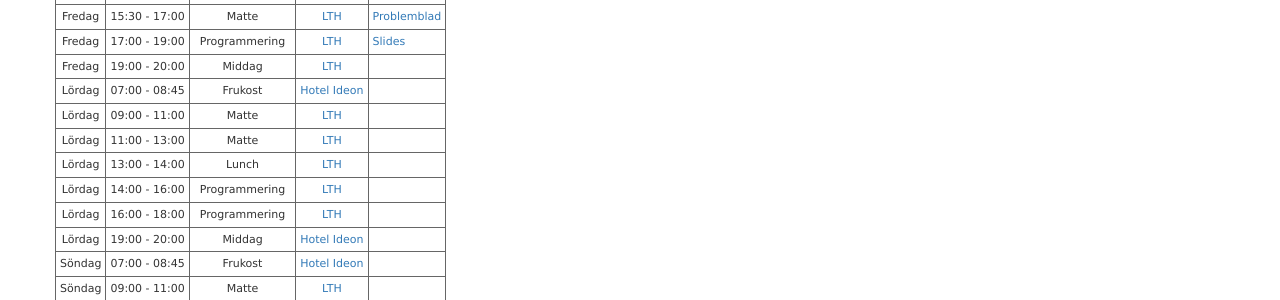
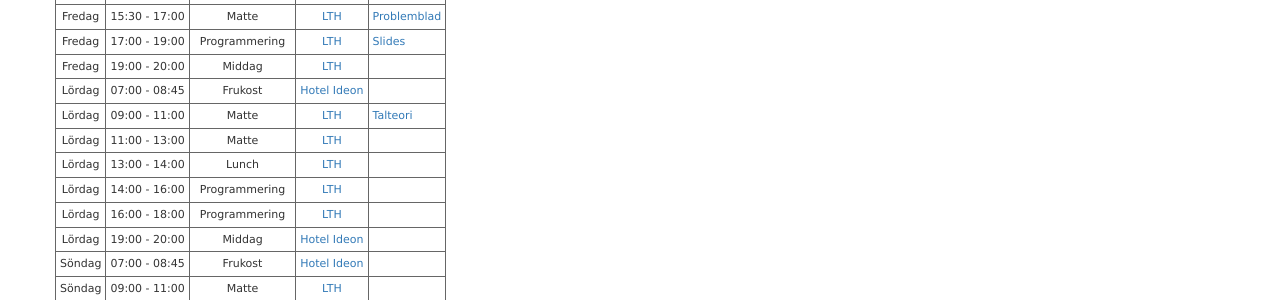
Before and after one commit to ungvetenskapssport/ungvetenskapssport.github.io, a Jekyll site: the page built from events/maprogtjej19.md, in a window 1280 px wide. Shown: the part 641-941 px from the top of the page. Built offline with Jekyll 4.4.1, drawn with Linux system fonts in a browser that asks for light colours; nearby versions of some CDN libraries.

Commit message:
add pdf with number theory

```diff
--- a/events/maprogtjej19.md
+++ b/events/maprogtjej19.md
@@ -18,7 +18,7 @@ title: "Matematik och Programmeringsläger för tjejer 2019"
 | Fredag     | 17:00 - 19:00 | Programmering | [LTH](https://goo.gl/maps/xfdAj8oKQwieeJtTA) | [Slides](https://docs.google.com/presentation/d/1cny5LYP0HtL2TGslr_ZBUxCxvYSomZDTQLzeh7Ap5S0/edit?usp=sharing) |
 | Fredag     | 19:00 - 20:00 | Middag | [LTH](https://goo.gl/maps/xfdAj8oKQwieeJtTA) | |
 | Lördag     | 07:00 - 08:45 | Frukost | [Hotel Ideon](https://goo.gl/maps/dWF3aWSMbTYYaRqYA) | |
-| Lördag     | 09:00 - 11:00 | Matte | [LTH](https://goo.gl/maps/xfdAj8oKQwieeJtTA) | |
+| Lördag     | 09:00 - 11:00 | Matte | [LTH](https://goo.gl/maps/xfdAj8oKQwieeJtTA) |[Talteori](/assets/201905/Problemblad-Talteori-1.pdf) |
 | Lördag     | 11:00 - 13:00 | Matte | [LTH](https://goo.gl/maps/xfdAj8oKQwieeJtTA) | |
 | Lördag     | 13:00 - 14:00 | Lunch | [LTH](https://goo.gl/maps/xfdAj8oKQwieeJtTA) | |
 | Lördag     | 14:00 - 16:00 | Programmering | [LTH](https://goo.gl/maps/xfdAj8oKQwieeJtTA) | |
```
Also changed, not shown: 1 other file.
